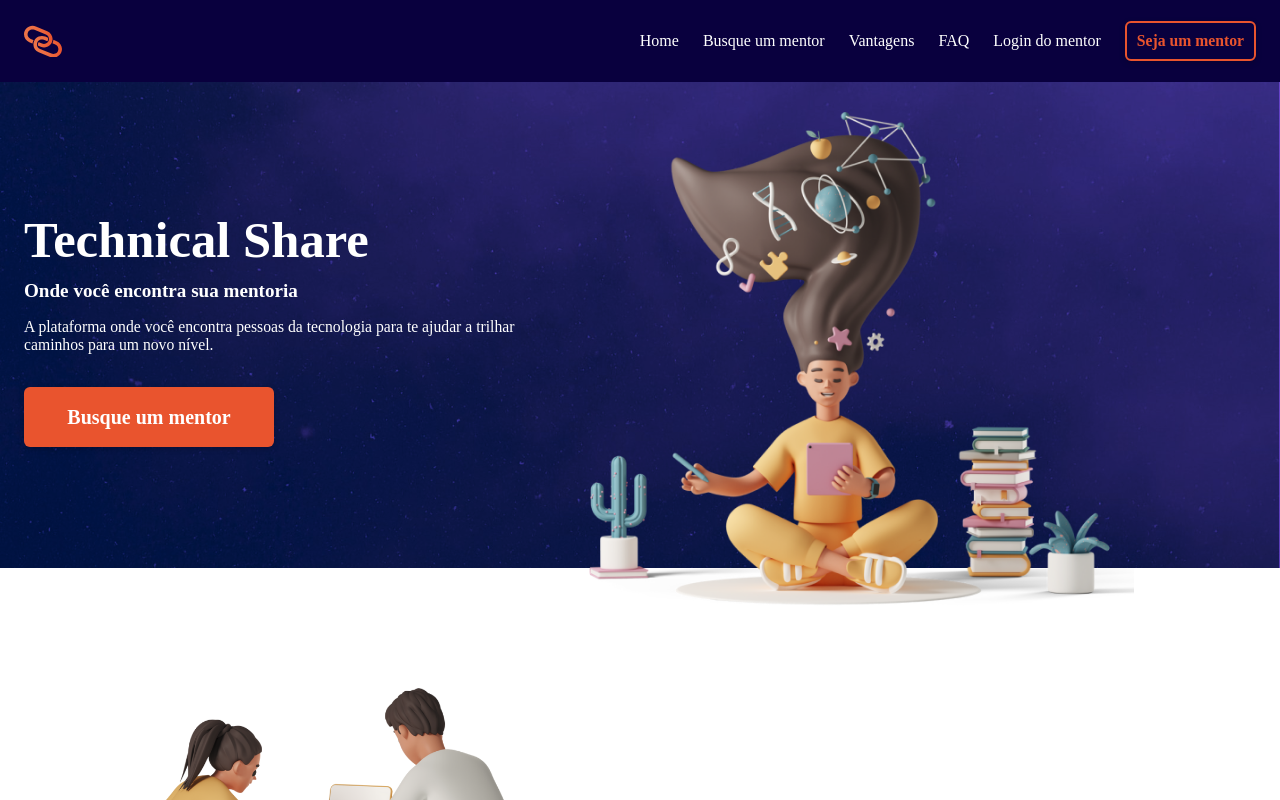
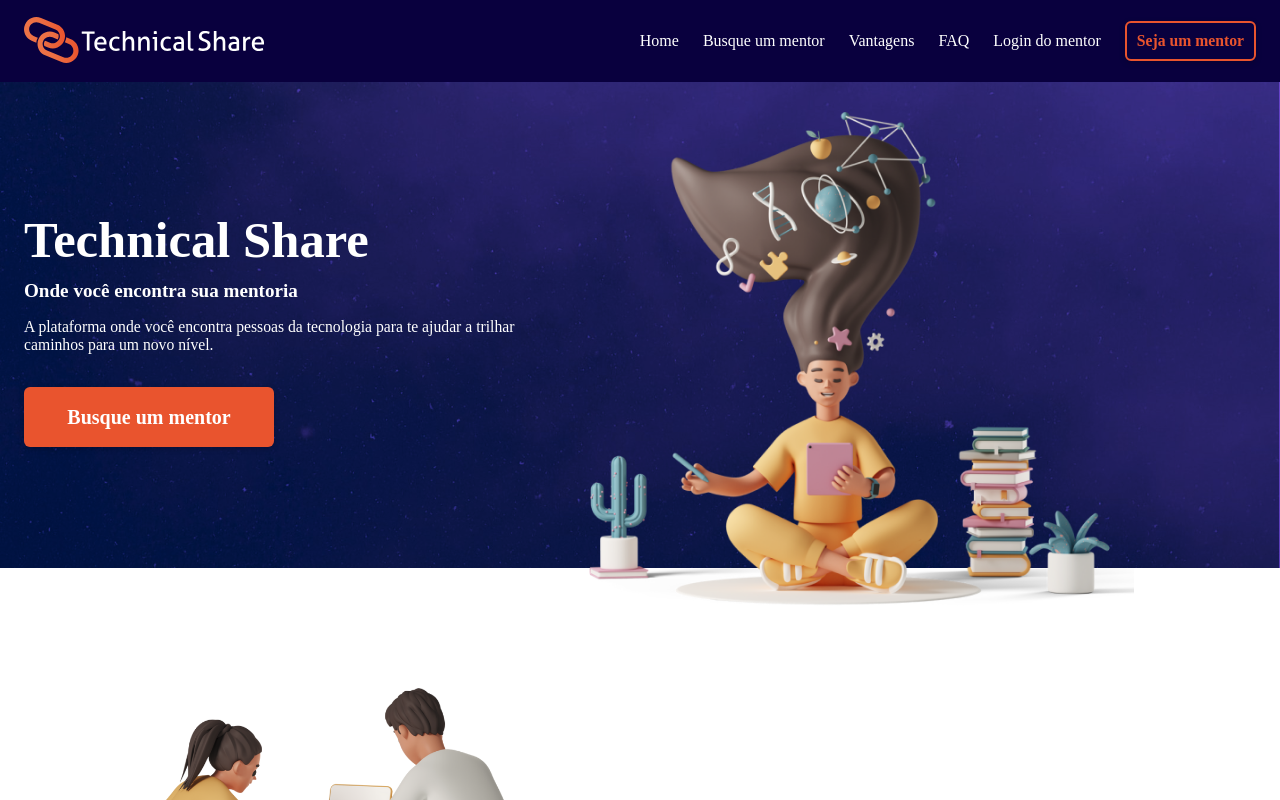
Before and after one commit to Hackathon-Fcamara/technical-share, a React (Create React App) app in the folder front-end/: page /home in a window 1280 px wide. Shown: the top 800 px of the page. Built offline with nearby package versions, Linux system fonts and the light colour scheme; no server answers; the HTML template or start-up script is replaced by a standard one; a web font is replaced by a local one.

Commit message:
refactor: refatora o componente Header
- Adiciona o logo da versao desktop

```diff
--- a/front-end/src/components/Header/index.js
+++ b/front-end/src/components/Header/index.js
@@ -3,10 +3,14 @@ import { useState } from "react";
 // STYLES
 import styles from "./styles.module.css";
 
+// IMAGES
+import logoLg from "../../assets/images/image-logo-horizontal.svg";
+
 const {
   header,
   header__container,
-  header__logo,
+  header__logoSm,
+  header__logoLg,
   header__ctaBtn,
   header__menuWrapper,
   header__menu,
@@ -26,7 +30,7 @@ export const Header = () => {
   return (
     <header className={header}>
       <div className={header__container}>
-        <a href="/home" className={header__logo}>
+        <a href="/home" className={header__logoSm}>
           <svg
             viewBox="0 0 30 26"
             fill="none"
@@ -69,6 +73,9 @@ export const Header = () => {
               </linearGradient>
             </defs>
           </svg>
+        </a>
+        <a href="/home" className={header__logoLg}>
+          <img src={logoLg} alt="Logo da Technical Share" />
         </a>
         <div className={header__menuWrapper}>
           <nav className={header__menu}>
--- a/front-end/src/components/Header/styles.module.css
+++ b/front-end/src/components/Header/styles.module.css
@@ -7,7 +7,7 @@
 
 .header__container {
   display: flex;
-  max-width: 1440px;
+  max-width: calc(1440px - 3.2rem);
   margin: 0 auto;
   justify-content: space-between;
   width: 100%;
@@ -16,10 +16,14 @@
   padding: 0 2.4rem;
 }
 
-.header__logo {
+.header__logoSm {
   width: 3.8rem;
   display: flex;
   align-items: center;
+}
+
+.header__logoLg {
+  display: none;
 }
 
 .header__logo svg {
@@ -94,6 +98,15 @@
     justify-content: initial;
   }
 
+  .header__logoSm {
+    display: none;
+  }
+
+  .header__logoLg {
+    display: block;
+    width: 24rem;
+  }
+
   .header__menuWrapper {
     margin-left: auto;
   }
```
